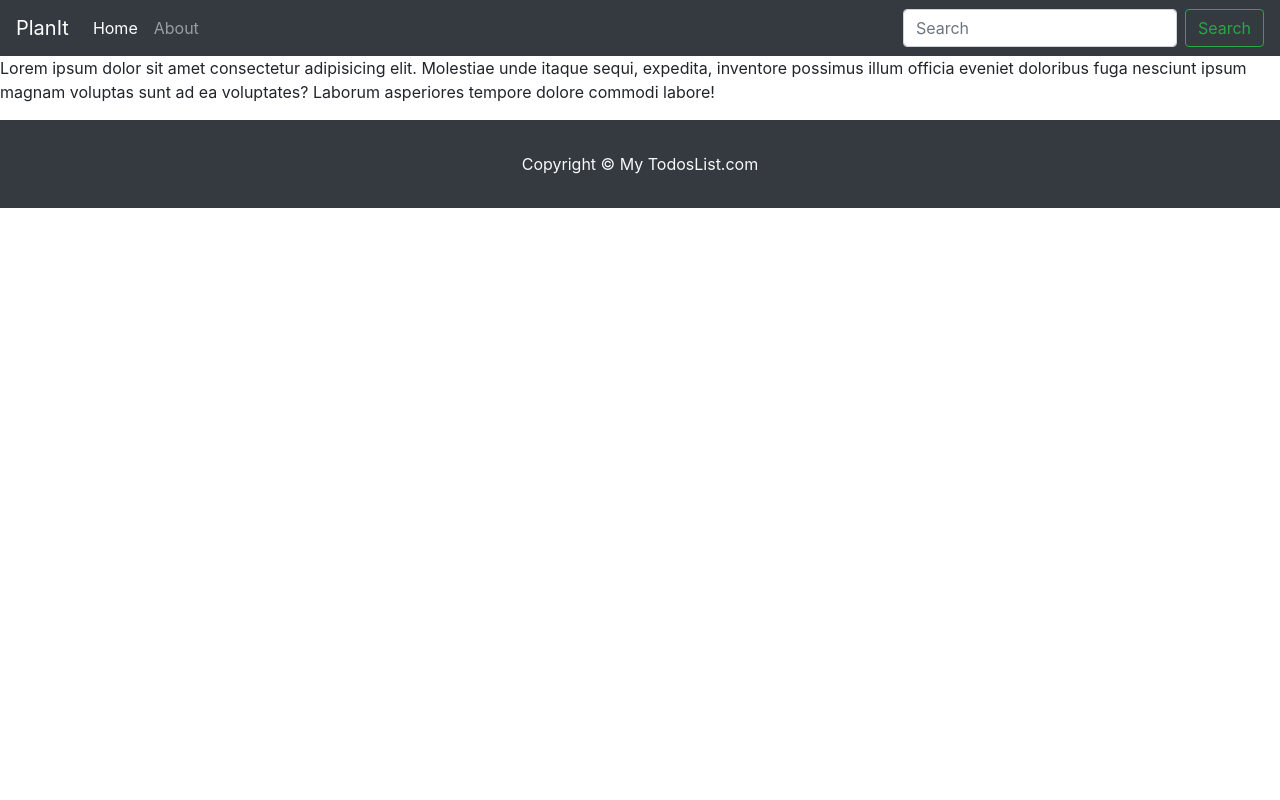
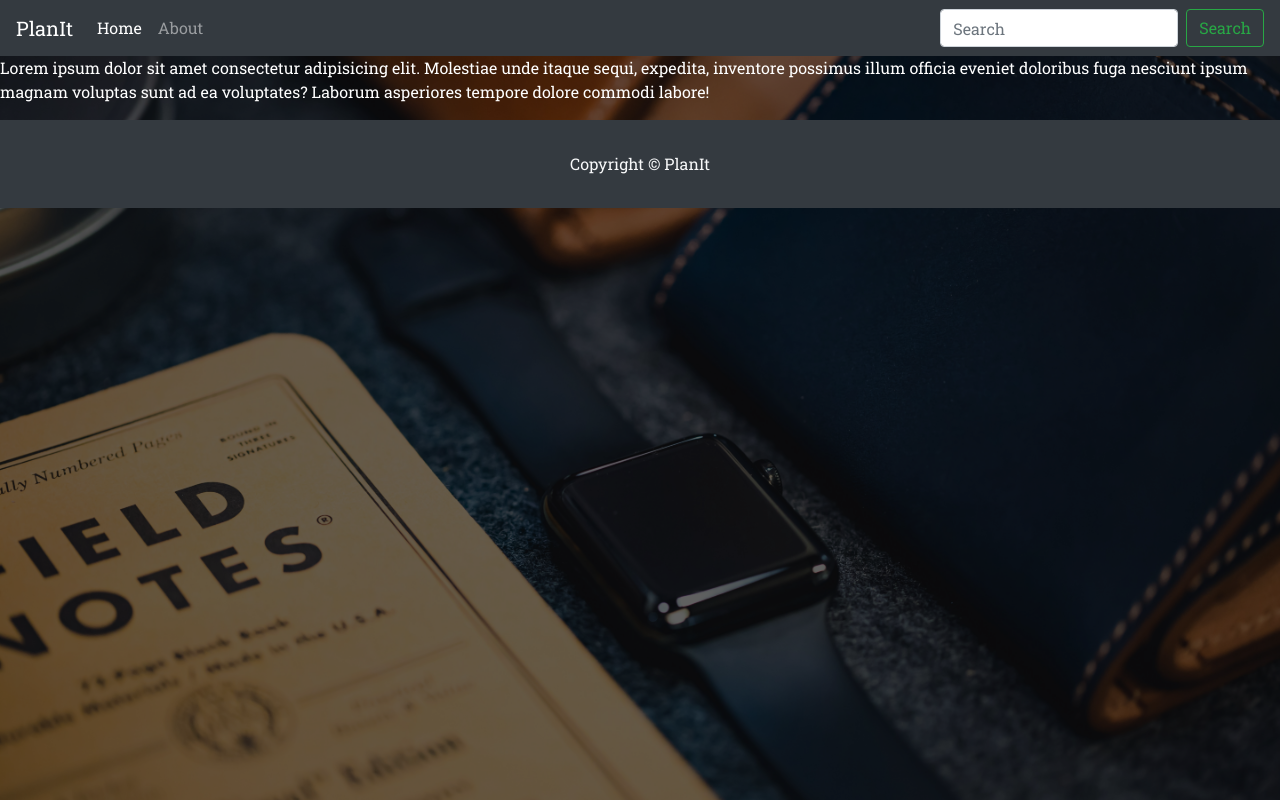
Before and after one commit to HuzaifaBinShahid/PlanIt, a React (Create React App) app: page /about in a window 1280 px wide. Built offline with nearby package versions, Linux system fonts and the light colour scheme.

Commit message:
improv: styling improvments

```diff
--- a/public/index.html
+++ b/public/index.html
@@ -1,36 +1,46 @@
 <!DOCTYPE html>
 <html lang="en">
-
   <head>
     <meta charset="utf-8" />
     <link rel="icon" href="Planit.png" />
     <meta name="viewport" content="width=device-width, initial-scale=1" />
     <meta name="theme-color" content="#000000" />
-  <meta name="description" content="Web site created using create-react-app" />
+    <meta
+      name="description"
+      content="Web site created using create-react-app"
+    />
     <link rel="apple-touch-icon" href="%PUBLIC_URL%/logo192.png" />
 
     <link rel="manifest" href="%PUBLIC_URL%/manifest.json" />
+    <link rel="preconnect" href="https://fonts.googleapis.com" />
+    <link rel="preconnect" href="https://fonts.gstatic.com" crossorigin />
+    <link
+      href="https://fonts.googleapis.com/css2?family=Roboto+Slab:wght@100..900&display=swap"
+      rel="stylesheet"
+    />
 
-
-  <link rel="stylesheet" href="https://cdn.jsdelivr.net/npm/bootstrap@4.6.2/dist/css/bootstrap.min.css"
-    integrity="sha384-xOolHFLEh07PJGoPkLv1IbcEPTNtaed2xpHsD9ESMhqIYd0nLMwNLD69Npy4HI+N" crossorigin="anonymous">
+    <link
+      rel="stylesheet"
+      href="https://cdn.jsdelivr.net/npm/bootstrap@4.6.2/dist/css/bootstrap.min.css"
+      integrity="sha384-xOolHFLEh07PJGoPkLv1IbcEPTNtaed2xpHsD9ESMhqIYd0nLMwNLD69Npy4HI+N"
+      crossorigin="anonymous"
+    />
 
     <title>PlanIt</title>
   </head>
 
   <body>
-
     <div id="root"></div>
 
-
-
-
-  <script src="https://cdn.jsdelivr.net/npm/jquery@3.5.1/dist/jquery.slim.min.js"
-    integrity="sha384-DfXdz2htPH0lsSSs5nCTpuj/zy4C+OGpamoFVy38MVBnE+IbbVYUew+OrCXaRkfj" crossorigin="anonymous">
-  </script>
-  <script src="https://cdn.jsdelivr.net/npm/bootstrap@4.6.2/dist/js/bootstrap.bundle.min.js"
-    integrity="sha384-Fy6S3B9q64WdZWQUiU+q4/2Lc9npb8tCaSX9FK7E8HnRr0Jz8D6OP9dO5Vg3Q9ct" crossorigin="anonymous">
-  </script>
+    <script
+      src="https://cdn.jsdelivr.net/npm/jquery@3.5.1/dist/jquery.slim.min.js"
+      integrity="sha384-DfXdz2htPH0lsSSs5nCTpuj/zy4C+OGpamoFVy38MVBnE+IbbVYUew+OrCXaRkfj"
+      crossorigin="anonymous"
+    ></script>
+    <script
+      src="https://cdn.jsdelivr.net/npm/bootstrap@4.6.2/dist/js/bootstrap.bundle.min.js"
+      integrity="sha384-Fy6S3B9q64WdZWQUiU+q4/2Lc9npb8tCaSX9FK7E8HnRr0Jz8D6OP9dO5Vg3Q9ct"
+      crossorigin="anonymous"
+    ></script>
   </body>
-
 </html>
--- a/src/Components/Addtodo.jsx
+++ b/src/Components/Addtodo.jsx
@@ -68,7 +68,7 @@
                     id="title"
                     placeholder="Enter task title"
                     disabled={addingTodo}
-                    className="p-2 h-8 text-base rounded-md "
+                    className="custom-input py-3 text-base rounded-md bg-transparent text-white"
                   />
                 )}
               />
@@ -87,8 +87,9 @@
                   id="description"
                   placeholder="Enter task description"
                   disabled={addingTodo}
-                    className="p-2 h-8 text-base rounded-md"
+                  className="custom-input py-3 text-base rounded-md bg-transparent text-white"
                 />
+
                 )}
               />
               {touched.description && errors.description && (
@@ -102,7 +103,6 @@
               className="w-25 mx-auto"
               type="primary"
               htmlType="submit"
-              disabled={addingTodo || !dirty || !isValid}
             >
               {addingTodo ? "Adding..." : "Add a Task"}
             </Button>
--- a/src/Components/Footer.jsx
+++ b/src/Components/Footer.jsx
@@ -9,7 +9,7 @@
 
   return (
     <footer className="bg-dark text-light py-3" style={footerStyle}>
-      <p className="text-center my-3">Copyright &copy; My TodosList.com</p>
+      <p className="text-center my-3">Copyright &copy; PlanIt</p>
     </footer>
   );
 };
--- a/src/Components/TodoItem.jsx
+++ b/src/Components/TodoItem.jsx
@@ -14,7 +14,7 @@
     mutationKey: ["deleteTodo"],
     mutationFn: deleteTodo,
     onSuccess: () => {
-      message.success("Todo Deleted Success");
+      message.success("Todo Deleted Successfully");
       queryClient.invalidateQueries(["getAllTodos"]);
     },
   });
@@ -24,24 +24,41 @@
   };
 
   return (
-    <>
-      <div>
-        <div className="flex">
-          <h4>{todo.title}</h4>
-          <p>{todo.description}</p>
+    <div className="card m-3" style={{ height: "300px" }}>
+      <div
+        className="card-body text-dark d-flex flex-column"
+        style={{
+          backgroundColor: "#F8F4E1",
+          overflow: "hidden",
+        }}
+      >
+        <div
+        className="scrollable-content"
+          style={{
+            overflowY: "auto",
+            flex: "1 1 auto",
+            marginBottom: "1rem",
+          }}
+        >
+
+          <h5 className="card-title">{todo.title}</h5>
+          <h6 className="card-subtitle py-2 text-muted">{todo.description}</h6>
         </div>
-        <p>{moment(todo.time).format("DD-MM-YYYY hh:mm A")}</p>
+
+        <div>
+          <p className="card-text text-sm">
+            {moment(todo.time).format("dddd (DD-MM-YYYY) hh:mm A")}
+          </p>
+          <button
+            className="btn btn-sm btn-danger w-100"
+            onClick={() => handleDelete(todo)}
+            disabled={deletingTodo}
+          >
+            {deletingTodo ? <Spin size="small" /> : "Delete"}
+          </button>
+        </div>
       </div>
-      <button
-        className="btn btn-sm btn-danger"
-        onClick={() => handleDelete(todo)}
-        disabled={deletingTodo}
-      >
-        {deletingTodo ? <Spin size="small" /> : "Delete"}
-      </button>
-
-      <hr />
-    </>
+    </div>
   );
 };
 
--- a/src/Components/Todos.jsx
+++ b/src/Components/Todos.jsx
@@ -28,9 +28,13 @@
   };
 
   return (
-    <div className="container my-3" style={myStyle}>
-      <h3 className=" my-3">Todos List</h3>
-
+    <>
+      <h3 class="my-3 text-center">Todos List</h3>
+      <div
+        className="container my-3 "
+        style={myStyle}
+      >
+        <div className="row w-100 d-flex justify-content-center">
           {todosLoading && (
             <div style={{ textAlign: "center", padding: "50px" }}>
               <Spin size="large" />
@@ -45,7 +49,11 @@
 
           {!todosLoading && !isError && TodosList?.length === 0 && (
             <div style={{ textAlign: "center", padding: "50px" }}>
-          <Empty description="No tasks to display" />
+              <Empty
+                description={
+                  <span style={{ color: "white" }}>No tasks to display</span>
+                }
+              />
             </div>
           )}
 
@@ -53,9 +61,15 @@
             !isError &&
             TodosList?.length > 0 &&
             TodosList.map((todo) => {
-          return <TodoItem todo={todo} key={todo.sno} />;
+              return (
+                <div className="col-md-4 mb-4" key={todo.sno}>
+                  <TodoItem todo={todo} />
+                </div>
+              );
             })}
         </div>
+      </div>
+    </>
   );
 };
 
--- a/src/index.css
+++ b/src/index.css
@@ -1,13 +1,42 @@
 body {
   margin: 0;
-  font-family: -apple-system, BlinkMacSystemFont, 'Segoe UI', 'Roboto', 'Oxygen',
-    'Ubuntu', 'Cantarell', 'Fira Sans', 'Droid Sans', 'Helvetica Neue',
+  font-family: -apple-system, BlinkMacSystemFont, "Segoe UI", "Roboto", "Oxygen",
+    "Ubuntu", "Cantarell", "Fira Sans", "Droid Sans", "Helvetica Neue",
     sans-serif;
   -webkit-font-smoothing: antialiased;
   -moz-osx-font-smoothing: grayscale;
+  font-family: "Roboto Slab", serif;
+  font-optical-sizing: auto;
+  font-weight: normal;
+  font-style: normal;
+  background-image: url("../public/background.jpg");
+  background-repeat: no-repeat;
+  background-size: cover;
+  color: white;
+  position: relative;
+  z-index: 1;
+}
+
+body::before {
+  content: "";
+  position: fixed;
+  top: 0;
+  left: 0;
+  height: 100%;
+  width: 100%;
+  background: rgba(0, 0, 0, 0.6);
+  z-index: -1;
+}
+
+.custom-input::placeholder {
+  color: lightgray;
 }
 
 code {
-  font-family: source-code-pro, Menlo, Monaco, Consolas, 'Courier New',
+  font-family: source-code-pro, Menlo, Monaco, Consolas, "Courier New",
     monospace;
 }
+
+.scrollable-content::-webkit-scrollbar {
+  display: none;
+}
```
Also changed, not shown: public/background.jpg (added). Lines whose indentation alone changed are shown as unchanged.
